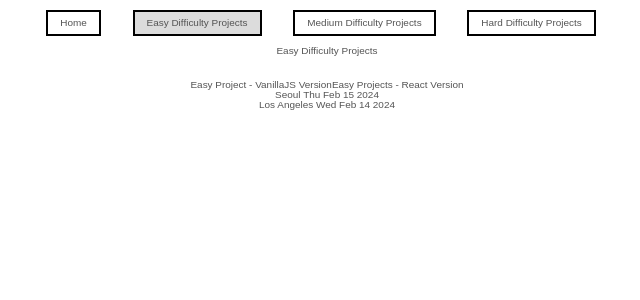
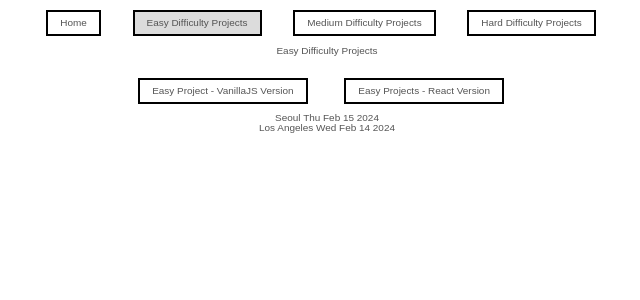
Before and after one commit to deltam3/frontendeval, a React (Vite) app in the folder consolidated/: page /Easy in a window 1280 px wide. Shown: the top 300 px of the page, without its empty margins (313-953 px from the left). Built offline with nearby package versions, Linux system fonts and the light colour scheme.

Commit message:
styled EasyPage subheader

```diff
--- a/consolidated/src/index.css
+++ b/consolidated/src/index.css
@@ -18,3 +18,27 @@ body {
   font-weight: 400;
   line-height: 1;
 }
+
+.btn {
+  border: 2px solid black;
+  padding: 0.6rem 1.2rem;
+  margin-right: 1.2rem;
+  text-decoration: none;
+}
+
+.bg-dark {
+  background-color: gainsboro;
+}
+
+.btn-default {
+  background-color: white;
+}
+
+.subpage-container {
+  margin-top: 2.4rem;
+}
+
+.subpage-title {
+  text-align: center;
+  margin: 1.2rem 2.4rem;
+}
--- a/consolidated/src/pages/Easy/Easy.tsx
+++ b/consolidated/src/pages/Easy/Easy.tsx
@@ -17,12 +17,16 @@ function Easy(props: Props) {
   });
   return (
     <div>
-      <h1 style={{ textAlign: "center", paddingBottom: "2.4rem" }}>
+      <h1 style={{ textAlign: "center", paddingBottom: "1.2rem" }}>
         Easy Difficulty Projects
       </h1>
-      <div style={{ textAlign: "center" }}>
-        <Link to="/Easy/Vanillajs">Easy Project - VanillaJS Version</Link>
-        <Link to="/Easy/React">Easy Projects - React Version</Link>
+      <div className="flex justify-center gap-10 my-4">
+        <Link to="/Easy/Vanillajs" className="btn-default btn">
+          Easy Project - VanillaJS Version
+        </Link>
+        <Link to="/Easy/React" className="btn-default btn">
+          Easy Projects - React Version
+        </Link>
       </div>
       <div style={{ textAlign: "center" }}>{result}</div>
     </div>
```
Also changed, not shown: consolidated/src/pages/Medium/Medium.tsx (+36 -0 lines).
